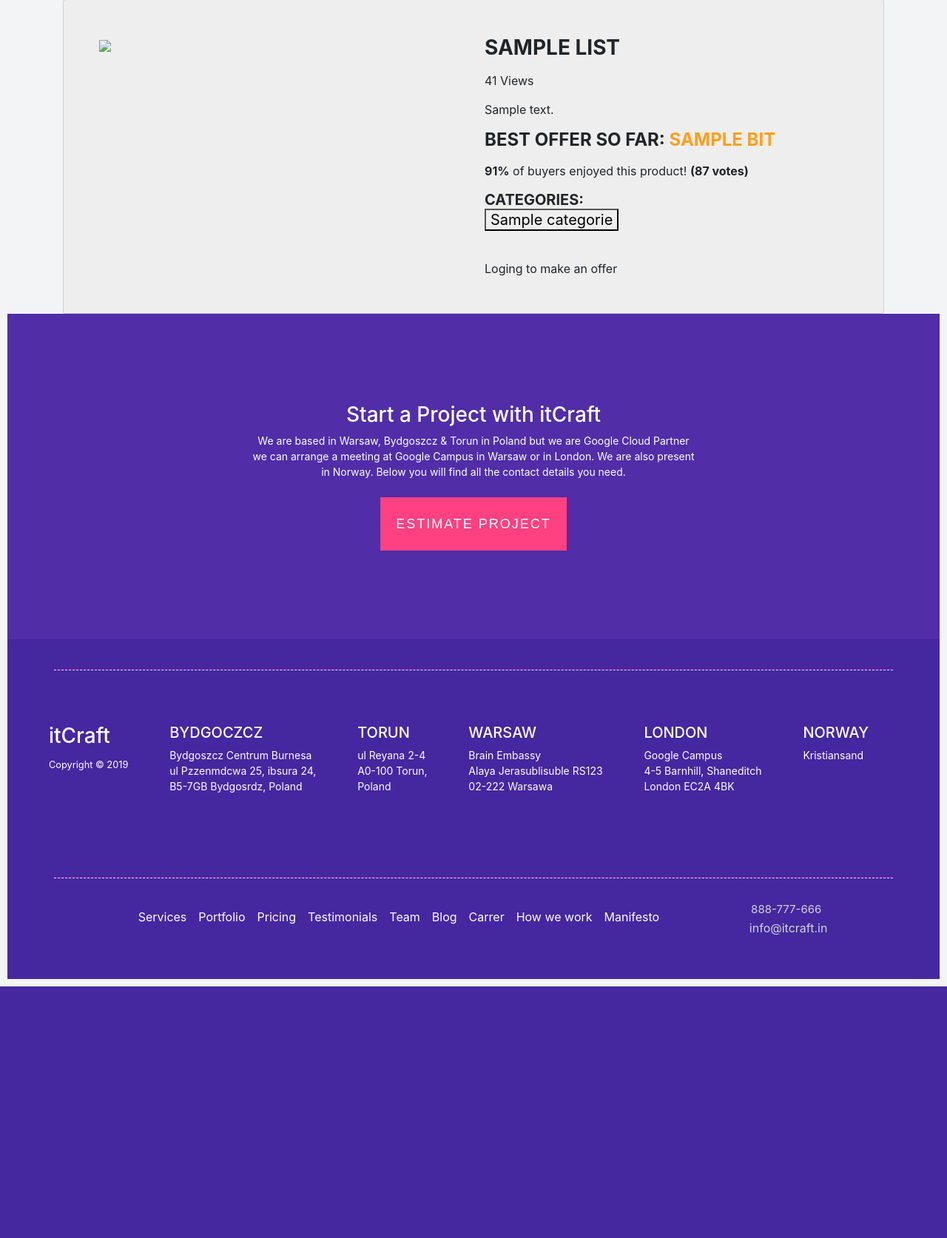
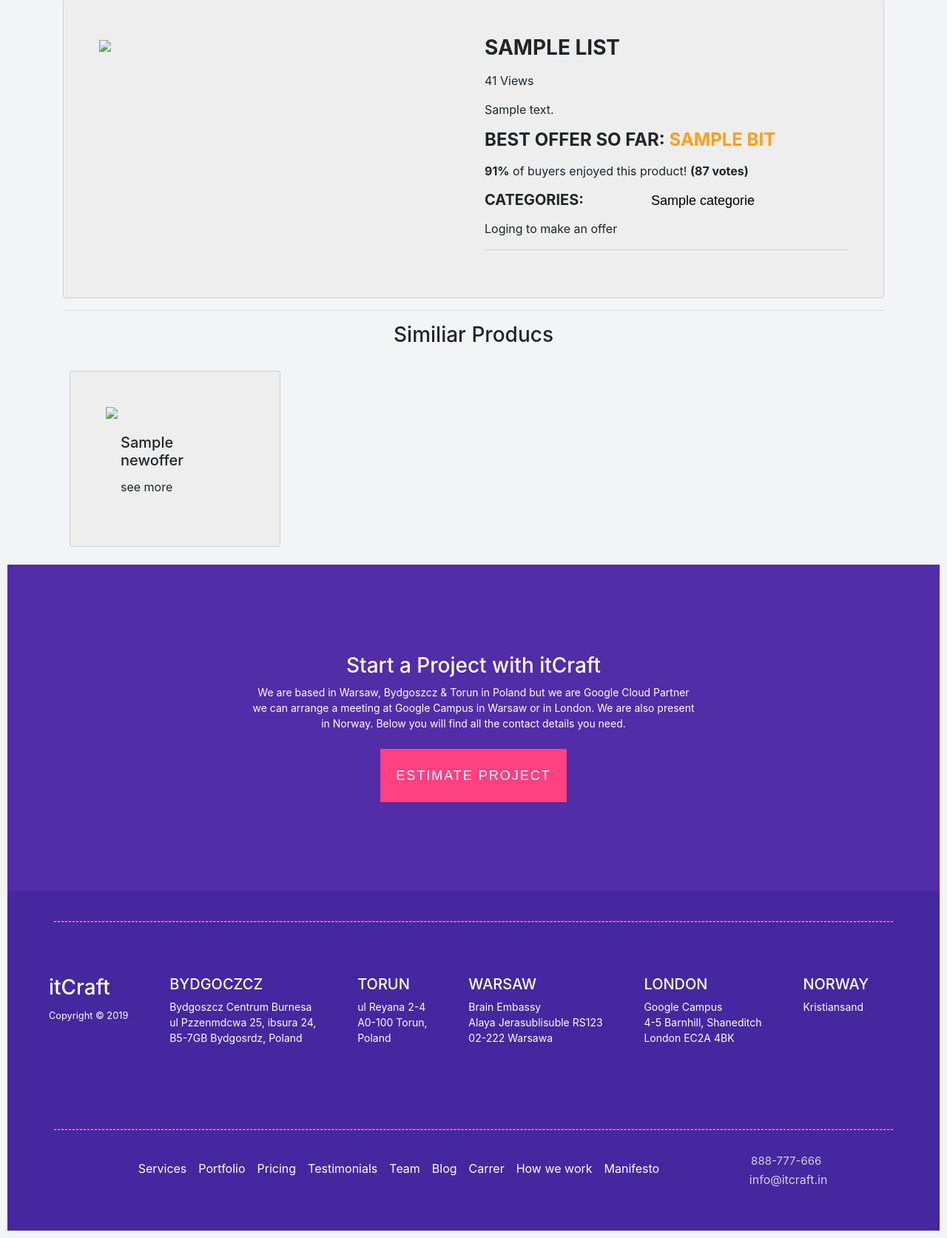
Before and after one commit to ARRIOLALEO/commercebidding, a Django app: template auctions/templates/auctions/seelist.html in a window 1280 px wide. Shown: the part 199-1872 px from the top of the page at 74% size. Before the commit the page ends 1532 px from the top, so only its background shows below. Run offline with Django 3.2, Linux system fonts and the light colour scheme; tables that the repository leaves empty hold one stand-in row (values such as "Sample post"); the template is opened without the code that fills it: values that come from a table or form of the project are taken from there, most other values are stand-ins (such as "Sample title", 1, 10 or a date in 2020); some libraries are stand-ins or nearby versions.

Commit message:
related producs is working and if the owner see his own product the sytem display the offers that were made form that product

```diff
--- a/auctions/templates/auctions/seelist.html
+++ b/auctions/templates/auctions/seelist.html
@@ -31,14 +31,14 @@
 								{% endfor %}
 
 							</span></h4> 						<p class="vote"><strong>91%</strong> of buyers enjoyed this product! <strong>(87 votes)</strong></p>
-						<h5 class="sizes">Categories:
+						<h5 class="sizes" style="display: inherit;">Categories:
 							<span class="size" data-toggle="tooltip" title="small">
 								{% for categorie in list.categorie.all %}
 								<form method="post" action= "{% url 'seecategorie' %}">
 
 									{% csrf_token %}
 									 <input type="hidden" name="categorie" value="{{categorie}}">
-									 <button type="submit">{{categorie}}</button>
+									 <button type="submit" class="btn btn-link" style="line-height:0;color:black">{{categorie}}</button>
 								 </form>
 								{%endfor%}
 							</span>
@@ -46,8 +46,31 @@
 						</h5>
 						<div class="action">
  {% if owner == user.id %}
-   <a> this is woring </a>
-   {% else %}
+ <table class="table">
+ <thead>
+	 <tr>
+		 <th scope="col">USER</th>
+		 <th scope="COL">Offer</th>
+		 <th scope="col"></th>
+	 </tr>
+ </thead>
+ <tbody>
+      {% for offer in offers %}
+			<tr>
+				<td>
+			{{offer.user}}
+				</td>
+				<td>
+				{{offer.bit}}
+				</td>
+				<td>
+					<button class="btn btn-link" style="color:green;line-height:0"> Accept This Offer </button>
+				</td>
+			</tr>
+			{% endfor %}
+		</tbody>
+ </table>
+ {% else %}
       {% if user.is_authenticated %}
       <form action="{% url 'addoffer' %}" method="post">
          {% csrf_token %}
@@ -56,17 +79,27 @@
       <button class="btn color blue" type="submit">submit</button>
       </from>
      {% else %}
-        <a href="login/auth0">Loging to make an offer </a>
+		 <a href="{% url 'index' %}login/auth0">Loging to make an offer </a>
 		 {% endif %}
    {% endif %}
 
-
+	 <hr/>
 						</div>
 					</div>
 				</div>
 			</div>
 		</div>
+		<hr/>
+		<h3 class="text-center"> Similiar Producs </h3>
+		<div class="row">
+			{% for newoffer in lastoffers %}
+             <div class="card col-lg-3 col-sm-12 m-4">
+							 <img src="{% url 'index' %}media/{{newoffer.image}}"/>
+							 <div class="card-body">
+								 <h5 class="card-title">{{ newoffer.title }}</h5>
+								 <a href="{% url 'seelist' newoffer.id %}"> see more </a>
+							 </div>
+						 </div>
+			{% endfor %}
 	</div>
-
-
 {% endblock %}
```
Also changed, not shown: auctions/views.py (+10 -2 lines), commerce/settings.py (+6 -3 lines), db.sqlite3.
